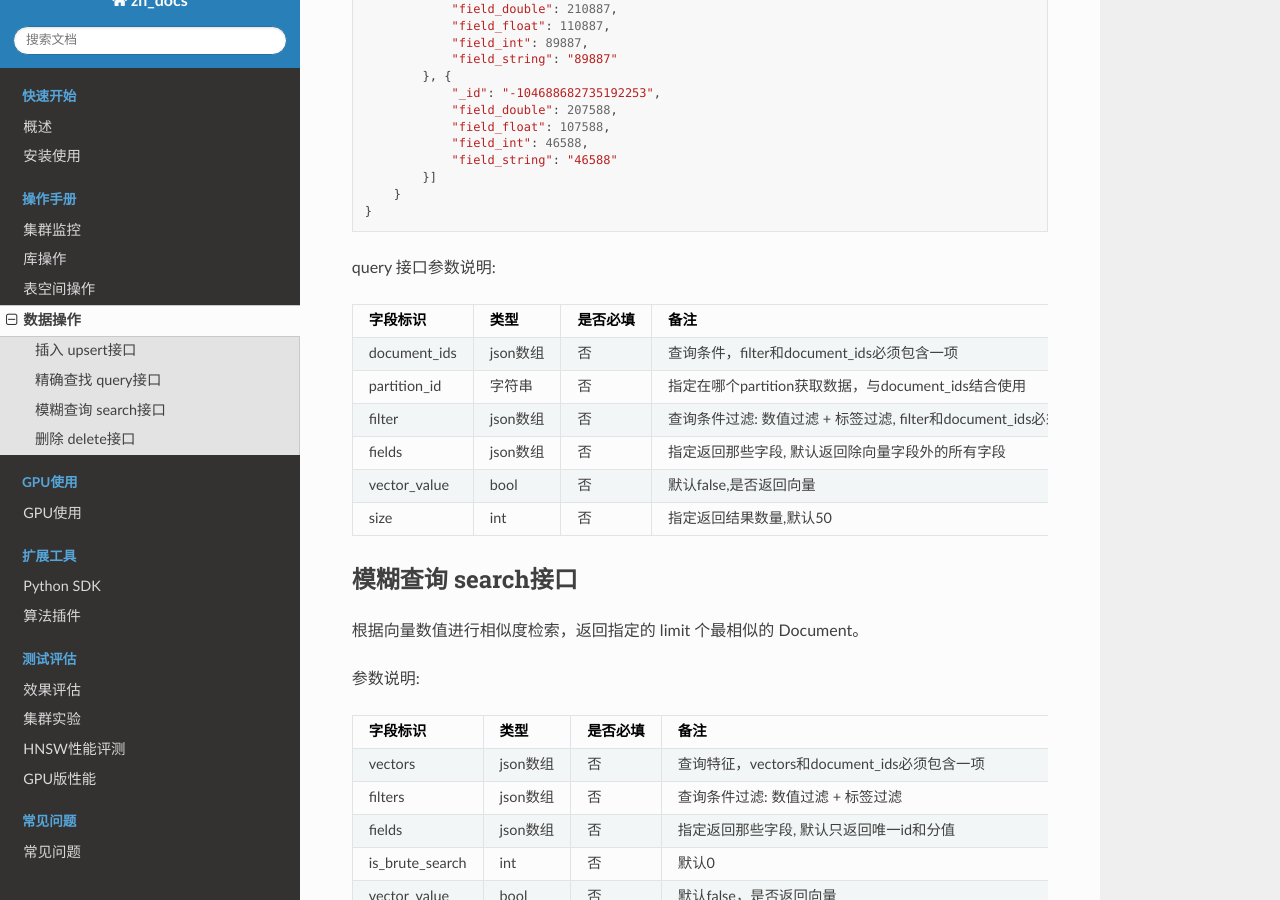
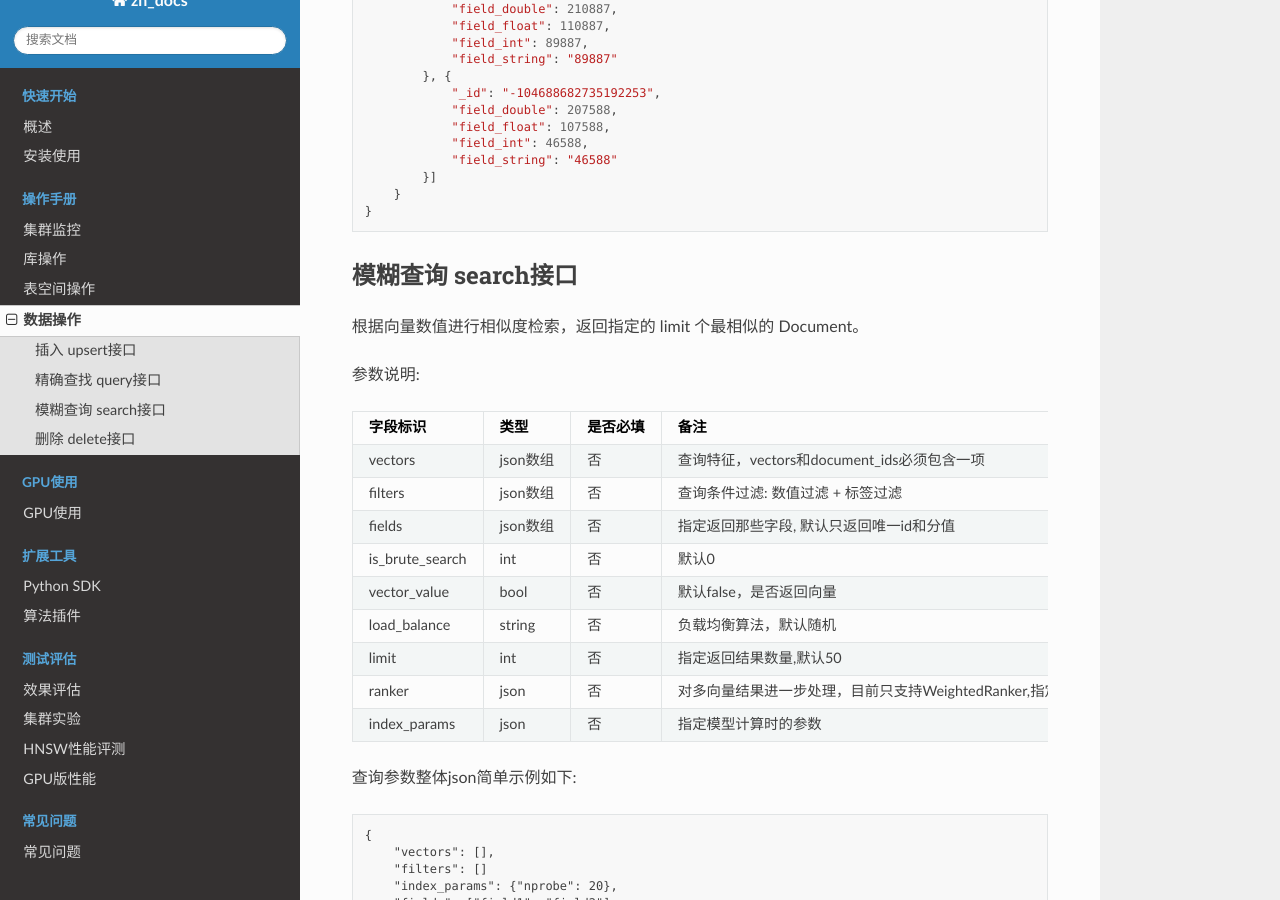
Before and after one commit to vearch/zh_docs, a Sphinx documentation site: the page built from docs/source/use_op/op_doc.rst, in a window 1280 px wide and 900 px high, scrolled down 4986 px. Built offline with Sphinx 7.4.7 and the Read the Docs theme 2.0.0, drawn with Linux system fonts in a browser that asks for light colours; pages that are not in the unit, such as notebooks, are missing from menus.

Commit message:
update op_doc

```diff
--- a/docs/source/use_op/op_doc.rst
+++ b/docs/source/use_op/op_doc.rst
@@ -263,24 +263,6 @@ query接口返回格式
             }]
         }
     }
-
-query 接口参数说明:
-
-+--------------+----------+----------+---------------------------------------------------------------------+
-|   字段标识   |   类型   | 是否必填 |                                备注                                 |
-+==============+==========+==========+=====================================================================+
-| document_ids | json数组 | 否       | 查询条件，filter和document_ids必须包含一项                          |
-+--------------+----------+----------+---------------------------------------------------------------------+
-| partition_id | 字符串   | 否       | 指定在哪个partition获取数据，与document_ids结合使用                 |
-+--------------+----------+----------+---------------------------------------------------------------------+
-| filter       | json数组 | 否       | 查询条件过滤: 数值过滤 + 标签过滤, filter和document_ids必须包含一项 |
-+--------------+----------+----------+---------------------------------------------------------------------+
-| fields       | json数组 | 否       | 指定返回那些字段, 默认返回除向量字段外的所有字段                    |
-+--------------+----------+----------+---------------------------------------------------------------------+
-| vector_value | bool     | 否       | 默认false,是否返回向量                                              |
-+--------------+----------+----------+---------------------------------------------------------------------+
-| size         | int      | 否       | 指定返回结果数量,默认50                                             |
-+--------------+----------+----------+---------------------------------------------------------------------+
 
 模糊查询 search接口
 --------
```
